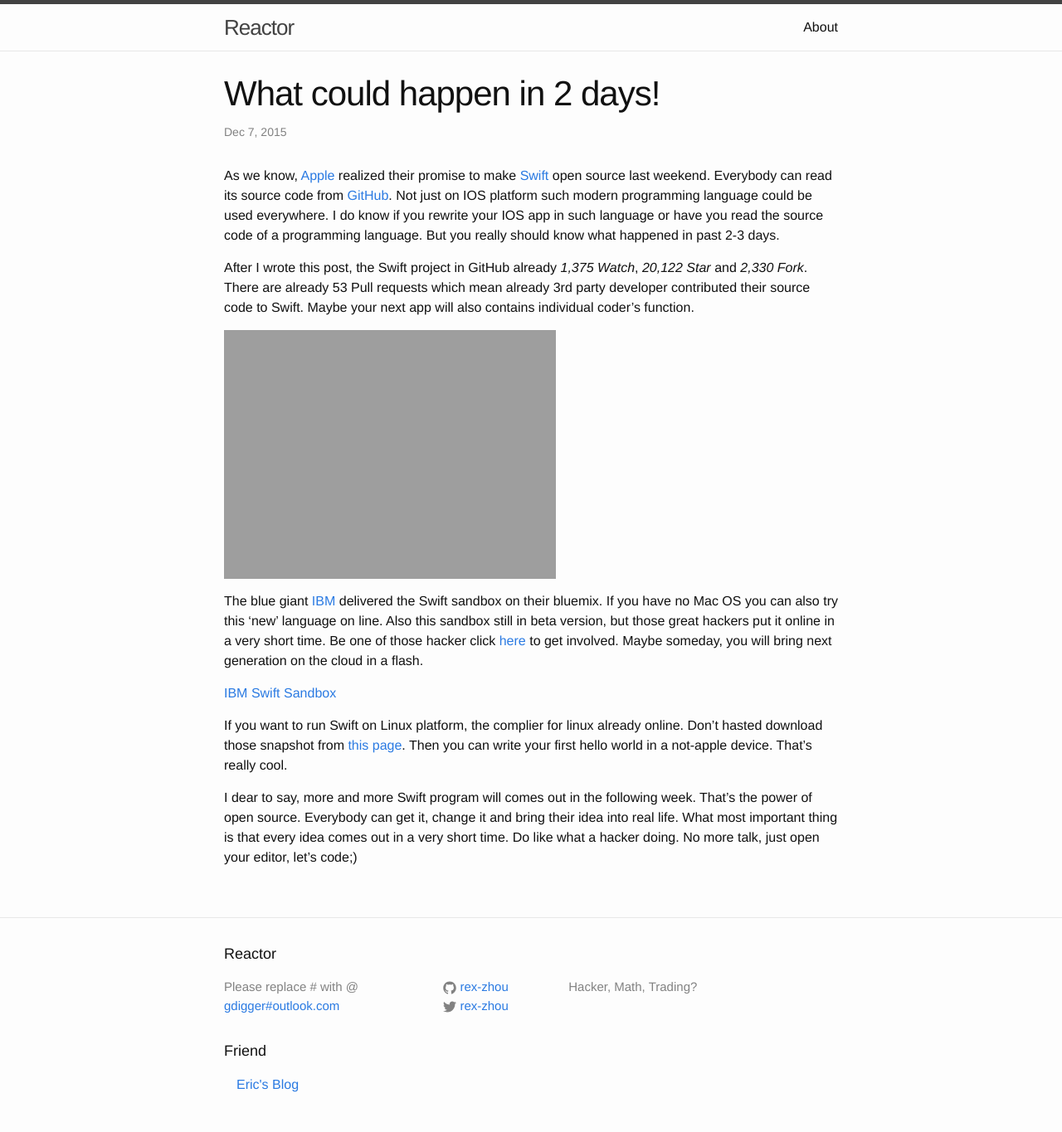
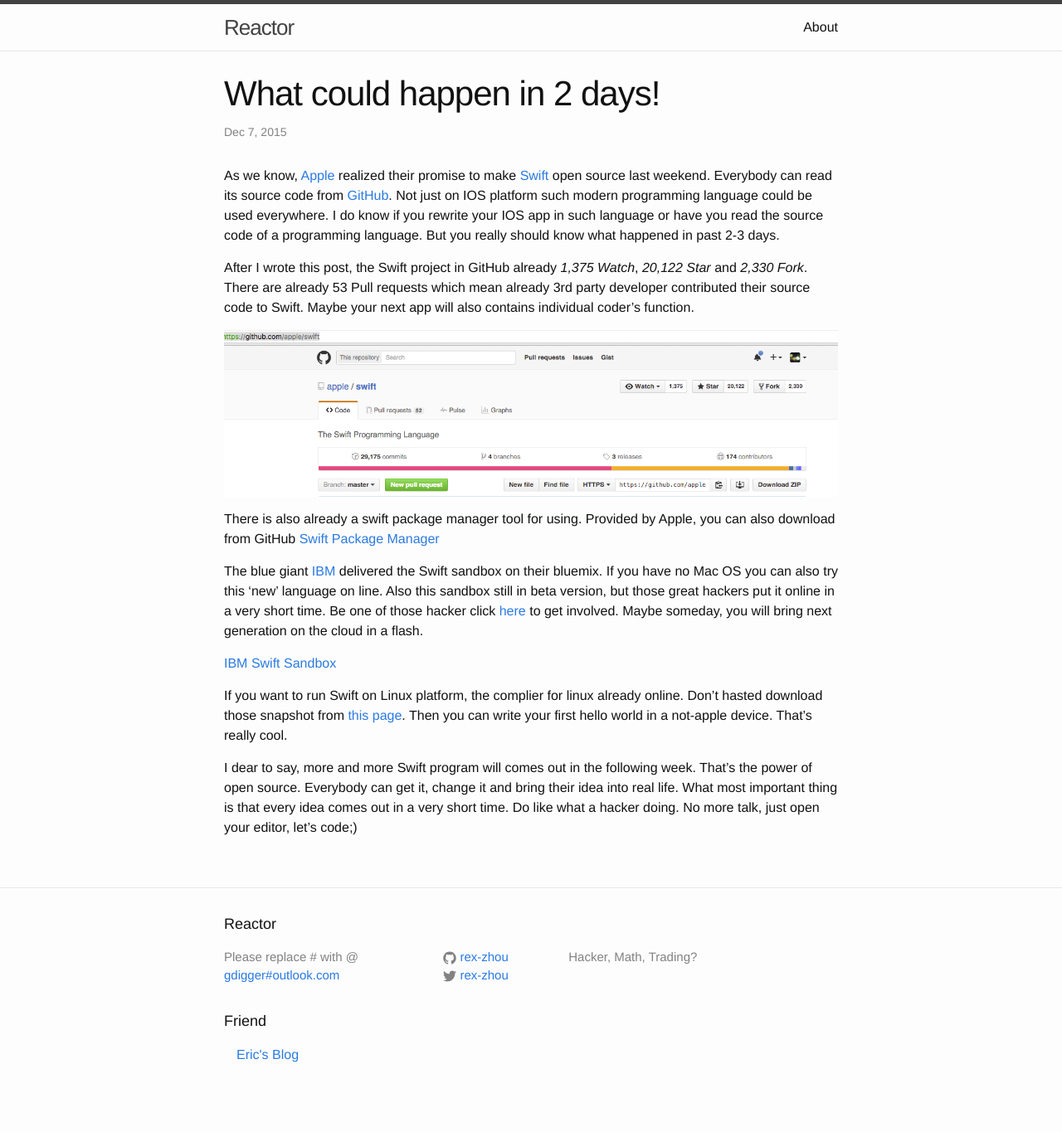
Before and after one commit to rex-zhou/rex-zhou.github.io, a Jekyll site: the page built from _posts/2015-12-07-what-could-happen-in-2-days.markdown, in a window 1280 px wide. Shown: the whole page at 83% size. Built offline with Jekyll 4.4.1, drawn with Linux system fonts in a browser that asks for light colours; after the commit the page ends 1329 px from its top, so only the background shows below that.

Commit message:
Fix pic url

```diff
--- a/_posts/2015-12-07-what-could-happen-in-2-days.markdown
+++ b/_posts/2015-12-07-what-could-happen-in-2-days.markdown
@@ -8,7 +8,9 @@ As we know, [Apple](http://www.apple.com) realized their promise to make [Swift]
 
 After I wrote this post, the Swift project in GitHub already *1,375 Watch*, *20,122 Star* and *2,330 Fork*. There are already 53 Pull requests which mean already 3rd party developer contributed their source code to Swift. Maybe your next app will also contains individual coder's function.
 
-![Swift Project Info]({{site.url}}/assets/swift_info.jpg)
+![Swift Project Info]({{site.url}}/assets/swift_info.png)
+
+There is also already a swift package manager tool for using. Provided by Apple, you can also download from GitHub [Swift Package Manager](https://github.com/apple/swift-package-manager)
 
 The blue giant [IBM](http://www.ibm.com/us-en/) delivered the Swift sandbox on their bluemix. If you have no Mac OS you can also try this 'new' language on line. Also this sandbox still in beta version, but those great hackers put it online in a very short time. Be one of those hacker click [here](https://developer.ibm.com/swift/) to get involved. Maybe someday, you will bring next generation on the cloud in a flash.
 
```
